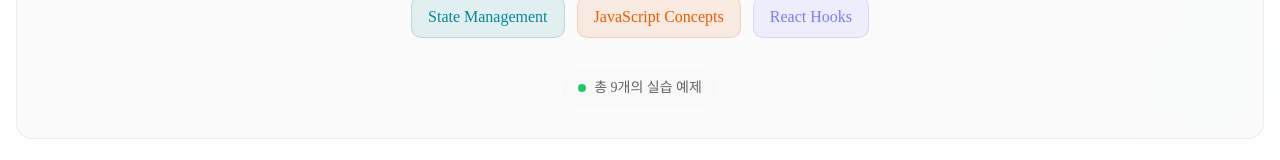
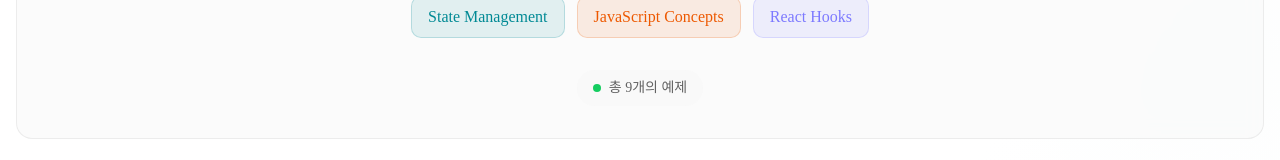
Before and after one commit to kod0751/frontend-concepts-lab, a Next.js app: page / in a window 1280 px wide. Shown: the part 279-439 px from the top of the page. Built offline with nearby package versions, Linux system fonts and the light colour scheme; a web font is replaced by a local one.

Commit message:
[style] 간단한 text 수정

```diff
--- a/src/app/page.tsx
+++ b/src/app/page.tsx
@@ -114,7 +114,7 @@ export default function HomePage() {
             </div>
             <div className="inline-flex items-center gap-2 text-sm font-['NanumSquareNeo'] text-muted-foreground bg-muted/50 px-4 py-2 rounded-full">
               <div className="w-2 h-2 bg-green-500 rounded-full animate-pulse"></div>
-              총 {examples.length}개의 실습 예제
+              총 {examples.length}개의 예제
             </div>
           </div>
         </div>
```
